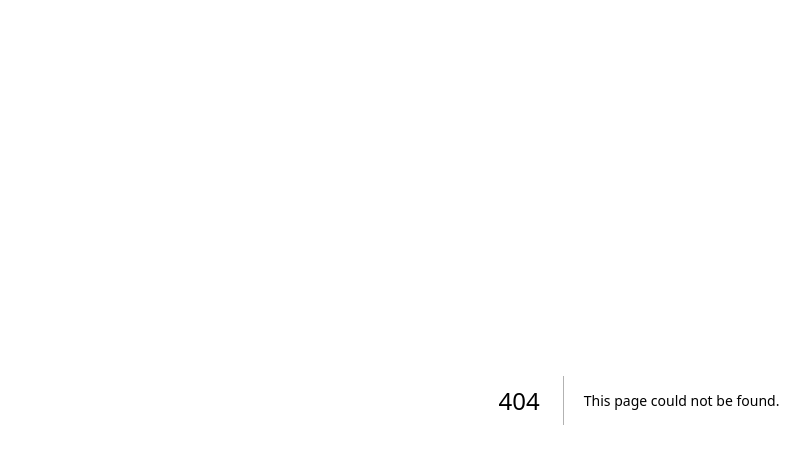
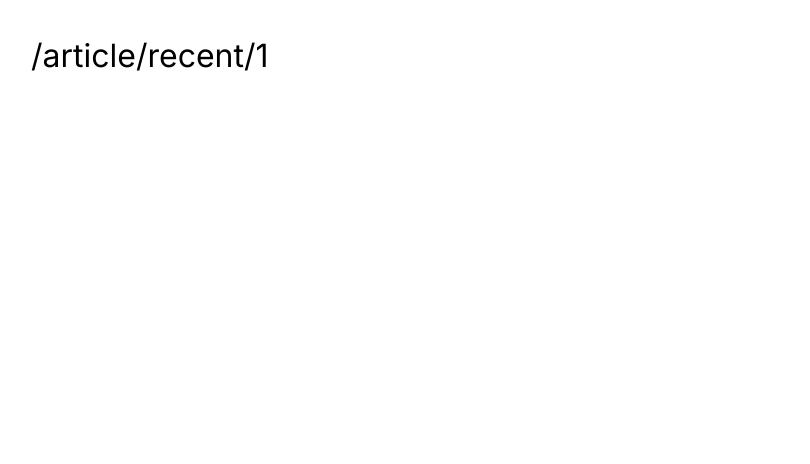
Before and after one commit to kkkumakk001/searchArticle, a Next.js app: page /article/recent/1 in a window 1280 px wide. Before the commit this address had no page. Shown: the top 464 px of the page, without its empty margins (1-811 px from the left). Built offline with nearby package versions, Linux system fonts and the light colour scheme.

Commit message:
新着記事一覧ページの追加

```diff
--- /dev/null
+++ b/app/article/recent/[id]/page.jsx
@@ -0,0 +1,12 @@
+"use client";
+import { usePathname } from "next/navigation";
+
+export default function RecentArticle() {
+    const pathName = usePathname();
+
+  return (
+    <div>
+          <p>{pathName}</p>
+    </div>
+  )
+}
```
